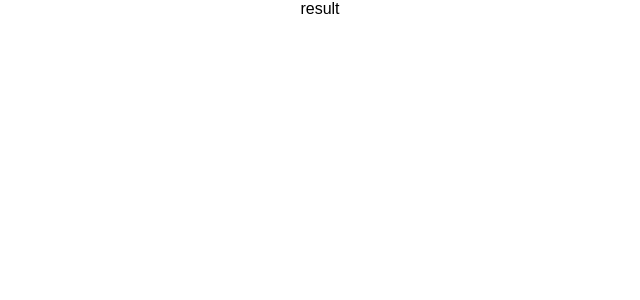
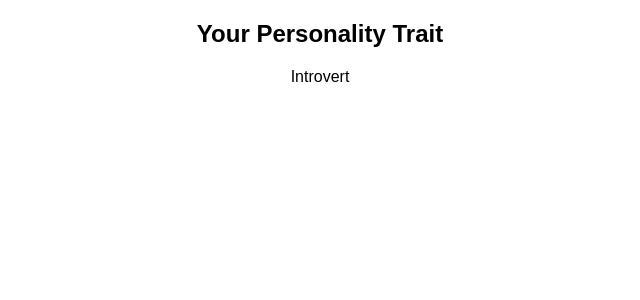
Before and after one commit to wajidafridi/personality-test, a React (Create React App) app: page /result in a window 1280 px wide. Shown: the top 300 px of the page, without its empty margins (320-960 px from the left). Built offline with nearby package versions, Linux system fonts and the light colour scheme.

Commit message:
result screen added

```diff
--- a/src/App.js
+++ b/src/App.js
@@ -3,6 +3,7 @@ import { createBrowserRouter, RouterProvider } from "react-router-dom";
 
 import HomeScreen from "./pages/Home";
 import TestScreen from "./pages/Test";
+import ResultScreen from "./pages/Result";
 import NotFound from "./pages/404";
 
 const router = createBrowserRouter([
@@ -17,7 +18,7 @@ const router = createBrowserRouter([
   },
   {
     path: "/result",
-    element: <div>result</div>,
+    element: <ResultScreen />,
   },
 ]);
 
--- /dev/null
+++ b/src/pages/Result/index.js
@@ -0,0 +1,29 @@
+import React from "react";
+
+const ResultScreen = ({ scores = 0 }) => {
+  const calculatePersonality = () => {
+    const totalScore = Object.values(scores).reduce(
+      (sum, score) => sum + score,
+      0
+    );
+    const averageScore = totalScore / Object.keys(scores).length;
+
+    // Customize the threshold and condition based on your requirements
+    if (averageScore >= 3) {
+      return "Extrovert";
+    } else {
+      return "Introvert";
+    }
+  };
+
+  const personalityTrait = calculatePersonality();
+
+  return (
+    <div className="page">
+      <h2>Your Personality Trait</h2>
+      <p>{personalityTrait}</p>
+    </div>
+  );
+};
+
+export default ResultScreen;
```
